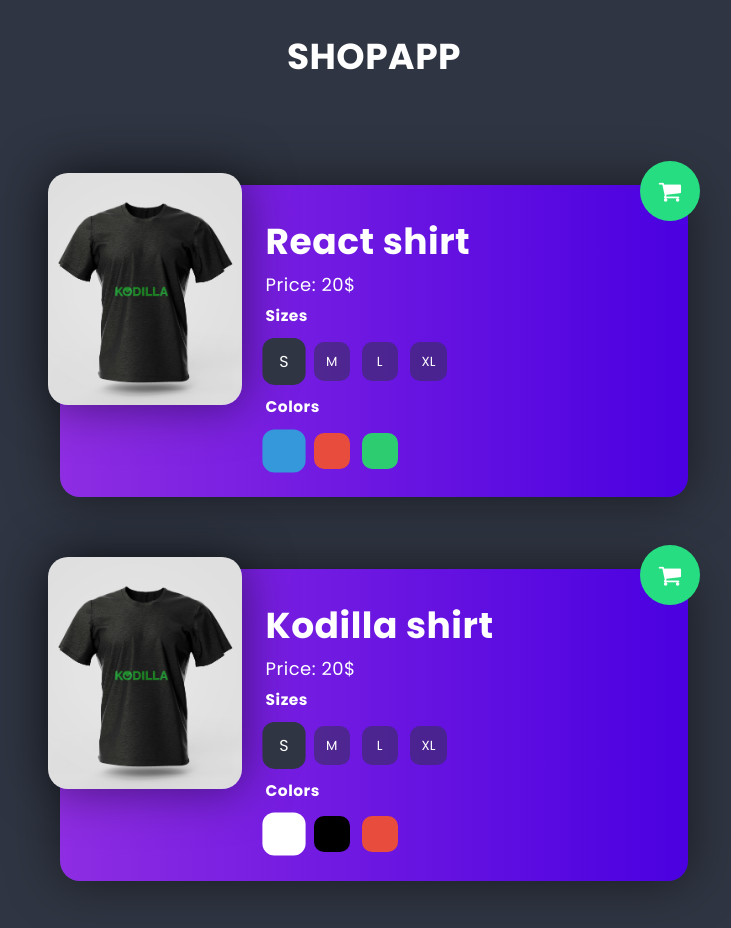
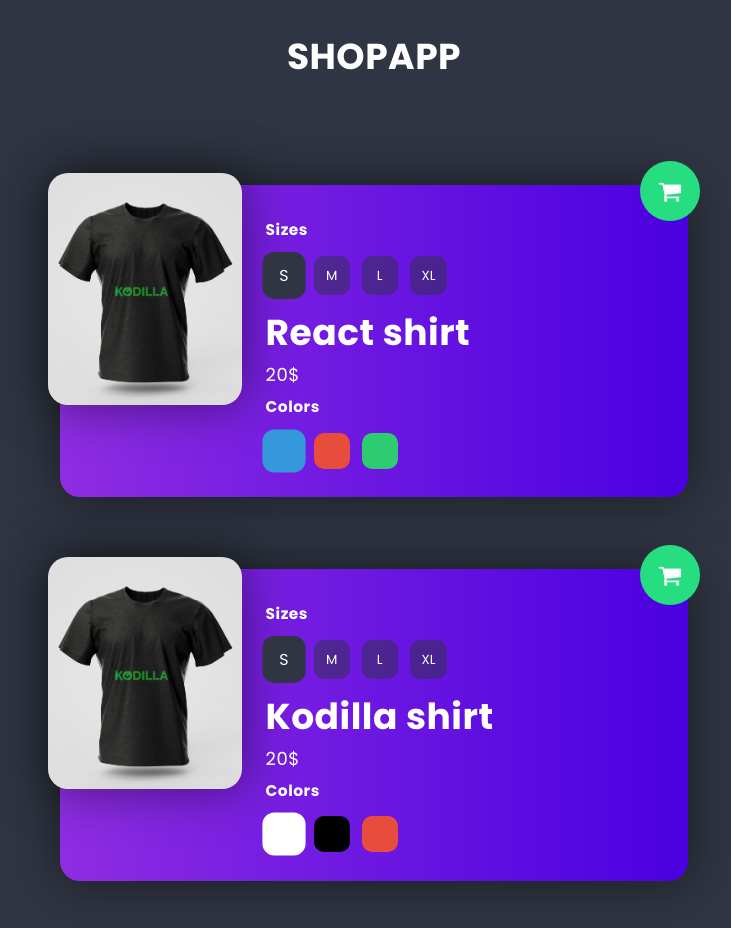
Before and after one commit to Tweber663/11-product-personalisation, a React (Create React App) app in the folder personalisation/: page / in a window 1280 px wide. Shown: the top 928 px of the page, without its empty margins (266-997 px from the left). Built offline with nearby package versions, Linux system fonts and the light colour scheme.

Commit message:
working on payload

```diff
--- a/personalisation/src/components/OptionColor/OptionColor.js
+++ b/personalisation/src/components/OptionColor/OptionColor.js
@@ -1,14 +1,20 @@
 import styles from './OptionColor.module.scss'
 import clsx from 'clsx'
 
-const OptionColor = ({colorArr, setSelectedColor, selectedColor}) => {
+const OptionColor = ({payLoad_2, colorArr, setSelectedColor, selectedColor}) => {
+
+const infoPrep = (color) => {
+  payLoad_2({
+    color: color,
+  })
+}
 
     return (
         <div className={styles.colors}>
           <h3 className={styles.optionLabel}>Colors</h3>
           <ul className={styles.choices}>
             {colorArr.map((colorClass, index) => (
-              <li  onClick={() => setSelectedColor(colorClass)}  key={index}><button type="button" className={clsx(styles[colorClass], selectedColor === colorClass && styles.active)} /></li>
+              <li  onClick={() => { setSelectedColor(colorClass); infoPrep(selectedColor) }}  key={index}><button type="button" className={clsx(styles[colorClass], selectedColor === colorClass && styles.active)} /></li>
             ))}
           </ul>
         </div>
--- a/personalisation/src/components/OptionSize.js/OptionSize.js
+++ b/personalisation/src/components/OptionSize.js/OptionSize.js
@@ -1,18 +1,43 @@
+import { useState } from 'react'
 import styles from './OptionSize.module.scss'
 import clsx from 'clsx'
 
-const OptionSize = ({sizes, setSelectedColor, setSelectedSize, selectedColor, selectedSize}) => {
+const OptionSize = ({payLoad_1, title, sizes, setSelectedColor, setSelectedSize, selectedColor, selectedSize}) => {
 
+const [currentPrice, setCurrentPirce ] = useState(20);
+
+const getPrice = (s) => {
+    if (typeof s !== 'undefined')
+    setCurrentPirce(s.additionalPrice + 20);
+}
+
+const infoPrep = (s) => {
+    const load = {
+        title: title,
+        price: 20 + s.additionalPrice,
+        size: s.name
+    }
+    payLoad_1(load)
+}
 
 
     return (
         <div className={styles.sizes}>
         <h3 className={styles.optionLabel}>Sizes</h3>
         <ul className={styles.choices}>
-          {sizes.map((s, index) => (
-             <li onClick={() => setSelectedSize(s)} key={index}><button type="button" className={clsx(selectedSize === s && styles.active)}>{s.name}</button></li>
-          ))}
+        {sizes.map((s, index) => (
+        <li onClick={() => { setSelectedSize(s); getPrice(s); infoPrep(s)}}
+            key={index}>
+            <button type="button" className={clsx(selectedSize === s && styles.active)}>
+            {s.name}
+            </button>
+        </li>
+        ))}
         </ul>
+        <header>
+          <h2 className={styles.name}>{title}</h2>
+          <span className={styles.price}>{currentPrice}$</span>
+        </header>
       </div>
     )
 }
--- a/personalisation/src/components/Product/Product.js
+++ b/personalisation/src/components/Product/Product.js
@@ -15,7 +15,6 @@
  colorArr.push(`color${firstLetter}${remainingLetters}`)
 })
 
-
 const [selectedColor, setSelectedColor] = useState(colorArr[0]);
 const [selectedSize, setSelectedSize] = useState(sizes[0])
 
@@ -23,11 +22,11 @@
     <article className={styles.product }>
           <ProductImage/>
       <div>
-
+{/*
         <header>
           <h2 className={styles.name}>{title}</h2>
           <span className={styles.price}>Price: 20$</span>
-        </header>
+        </header> */}
 
         {/* <form>
           <div className={styles.sizes}>
@@ -53,7 +52,7 @@
             <span className="fa fa-shopping-cart" />
           </Button>
         </form> */}
-        <ProductForm props={props} colorArr={colorArr} selectedColor={selectedColor}  setSelectedColor={setSelectedColor} selectedSize={selectedSize} setSelectedSize={setSelectedSize} />
+        <ProductForm title={title} props={props} colorArr={colorArr} selectedColor={selectedColor}  setSelectedColor={setSelectedColor} selectedSize={selectedSize} setSelectedSize={setSelectedSize} />
       </div>
     </article>
   )
--- a/personalisation/src/components/ProductForm/ProductForm.js
+++ b/personalisation/src/components/ProductForm/ProductForm.js
@@ -4,14 +4,30 @@
 import OptionSize from '../OptionSize.js/OptionSize';
 import OptionColor from '../OptionColor/OptionColor';
 
-const ProductForm = ({colorArr, props, setSelectedColor, setSelectedSize, selectedColor, selectedSize}) => {
+const ProductForm = ({title, colorArr, props, setSelectedColor, setSelectedSize, selectedColor, selectedSize}) => {
 
 const {sizes} = props;
+const newArr = [];
+
+
+
+const submitBasket = (e) => {
+    e.preventDefault()
+    console.log(newArr);
+}
+
+const payLoad_1 = (load) => {
+    newArr.push({ callback1: load });
+};
+
+const payLoad_2 = (load) => {
+    newArr.push({ callback2: load });
+};
 
 
 
     return(
-        <form>
+        <form onSubmit={submitBasket}>
         {/* <div className={styles.sizes}>
           <h3 className={styles.optionLabel}>Sizes</h3>
           <ul className={styles.choices}>
@@ -20,7 +36,7 @@
             ))}
           </ul>
         </div> */}
-        <OptionSize sizes={sizes} setSelectedColor={setSelectedColor} setSelectedSize={setSelectedSize} selectedColor={selectedColor} selectedSize={selectedSize}/>
+        <OptionSize payLoad_1={payLoad_1} title={title} sizes={sizes} setSelectedColor={setSelectedColor} setSelectedSize={setSelectedSize} selectedColor={selectedColor} selectedSize={selectedSize}/>
 
 
         {/* <div className={styles.colors}>
@@ -32,7 +48,7 @@
           </ul>
         </div> */}
 
-        <OptionColor colorArr={colorArr} setSelectedColor={setSelectedColor} selectedColor={selectedColor}/>
+        <OptionColor payLoad_2={payLoad_2}  colorArr={colorArr} setSelectedColor={setSelectedColor} selectedColor={selectedColor}/>
 
         <Button className={styles.button}>
           <span className="fa fa-shopping-cart" />
--- a/personalisation/src/components/ProductImage/Product.image.js
+++ b/personalisation/src/components/ProductImage/Product.image.js
@@ -1,8 +1,6 @@
 import styles from './Product.module.scss'
 
 const ProductImage = () => {
-
-    console.log(styles)
 
     return(
         <div className={styles.imageContainer}>
```
